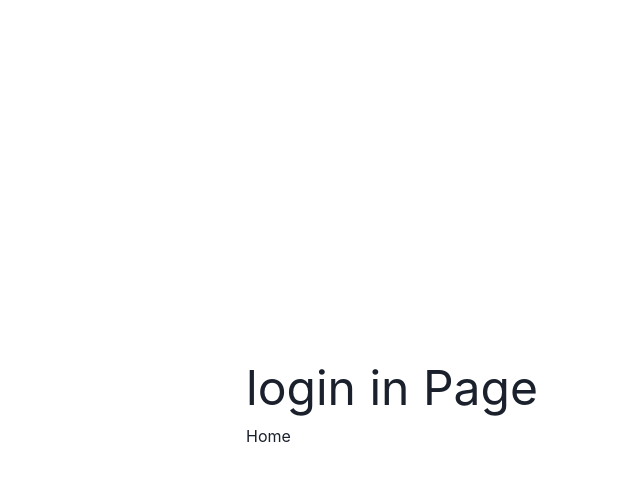
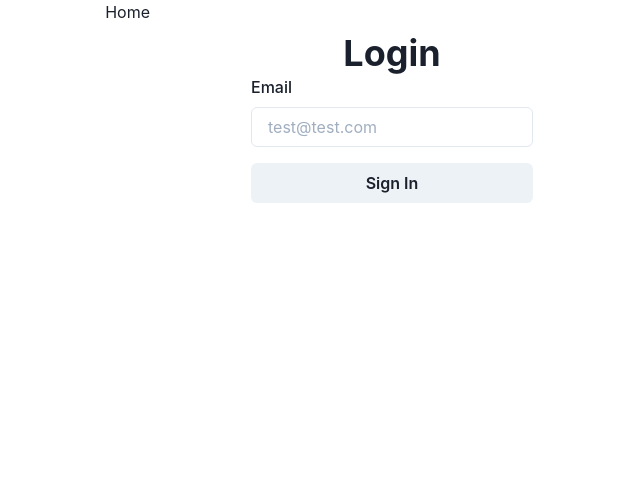
Before and after one commit to matterholt/feaTasker, a Next.js app: page /Login in a window 1280 px wide. Shown: the top 480 px of the page, without its empty margins (248-888 px from the left). Built offline with nearby package versions, Linux system fonts and the light colour scheme.

Commit message:
quick login page

```diff
--- a/src/pages/Login.js
+++ b/src/pages/Login.js
@@ -1,15 +1,49 @@
-import { Link as ChakraLink, Text, Center, Box } from "@chakra-ui/react";
+import {useState} from 'react'
+import {
+  Link as ChakraLink,
+  Text,
+  Container,
+  Flex,
+  Box,
+  Heading,
+  FormControl,
+  FormLabel,
+  Input,
+  Button,
+} from "@chakra-ui/react";
 function Login() {
+    const [email, setEmail] = useState("");
+
+    const handleSubmit = (event) => {
+      event.preventDefault();
+      alert(`Email: ${email}`);
+    };
   return (
-      <Center w="100vw" h="100vh">
-          <Box>
-
-      <Text fontSize="5xl">login in Page</Text>
+    <Container w="100vw" h="100vh">
       <ChakraLink href="/" flexGrow={1} mr={2}>
         Home
       </ChakraLink>
+      <Flex width="full" align="center" justifyContent="center">
+        <Box p={2}>
+          <Box textAlign="center">
+            <Heading>Login</Heading>
           </Box>
-    </Center>
+          <form onSubmit={handleSubmit}>
+            <FormControl>
+              <FormLabel>Email</FormLabel>
+              <Input
+                type="email"
+                placeholder="test@test.com"
+                onChange={(event) => setEmail(event.currentTarget.value)}
+              />
+            </FormControl>
+            <Button width="full" mt={4} type="submit">
+              Sign In
+            </Button>
+          </form>
+        </Box>
+      </Flex>
+    </Container>
   );
 }
 
```
Also changed, not shown: src/pages/Book.js (deleted, +0 -44 lines), src/pages/index.js (+4 -5 lines).
